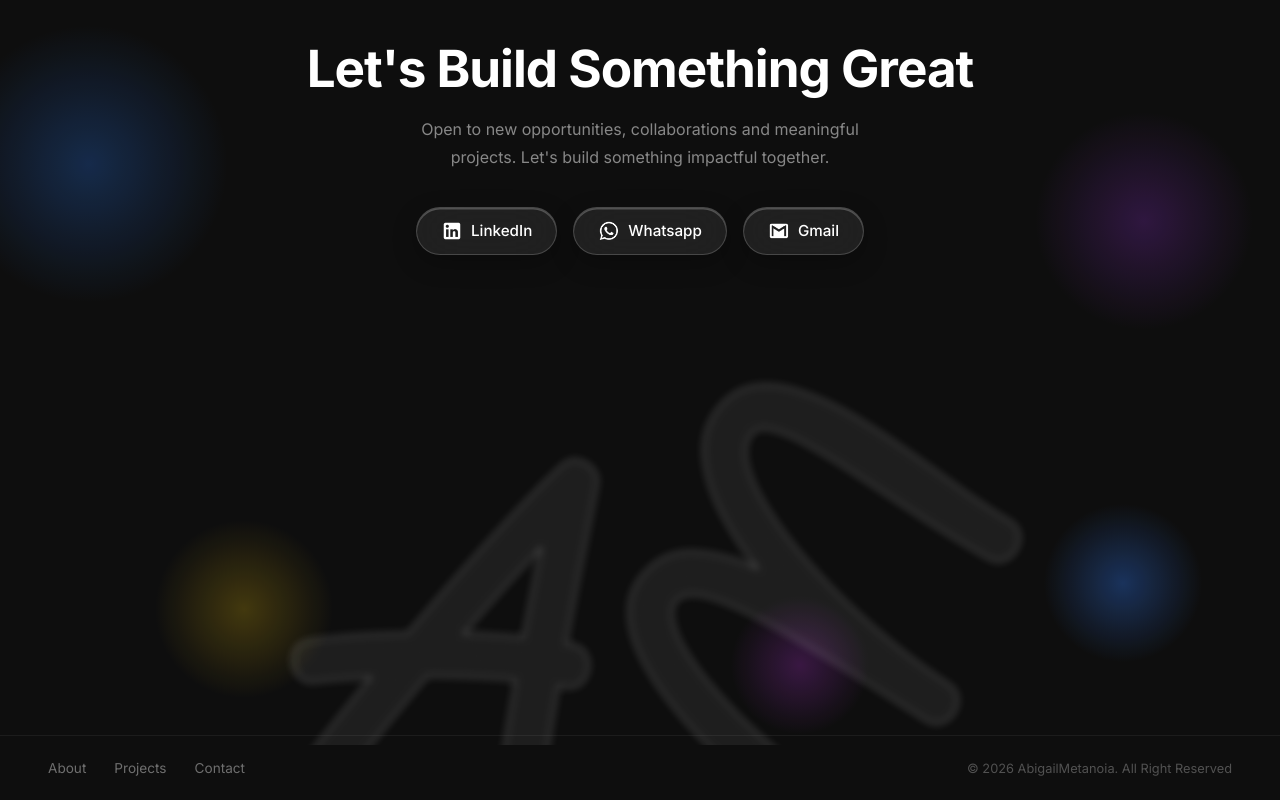
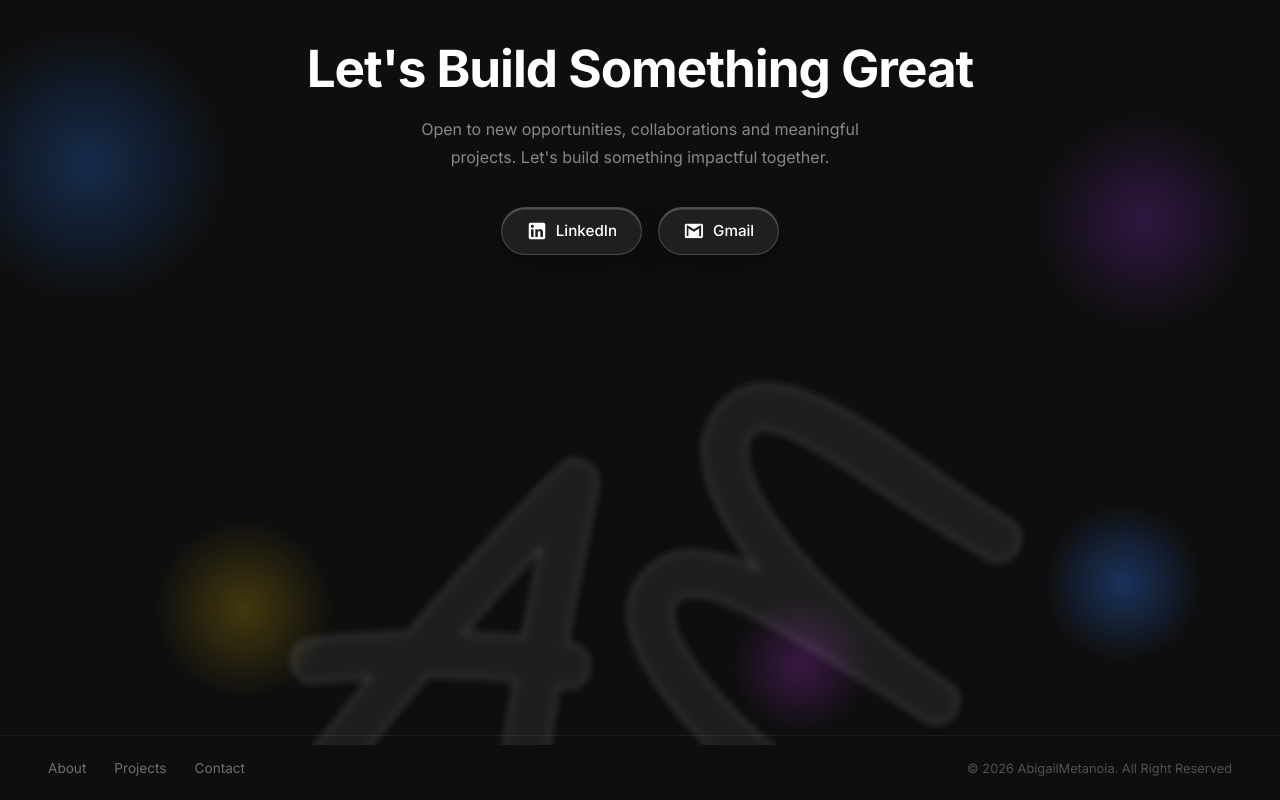
Before and after one commit to AbigailMetanoia/my-portfolio, a React (Vite) app: page / in a window 1280 px wide. Shown: the part 3060-3860 px from the top of the page. Built offline with nearby package versions, Linux system fonts and the light colour scheme; a web font is replaced by a local one.

Commit message:
no contacts update

```diff
--- a/src/components/ContactCTA.jsx
+++ b/src/components/ContactCTA.jsx
@@ -1,6 +1,6 @@
 import iconLinkedIn from "../assets/mdi_linkedin.png";
 import iconGmail from "../assets/mdi_gmail.png";
-import iconWhatsapp from "../assets/ic_baseline-whatsapp.png";
+// import iconWhatsapp from "../assets/ic_baseline-whatsapp.png";
 import useIsMobile from "../hooks/Useismobile";
 
 const contacts = [
@@ -9,7 +9,7 @@ const contacts = [
     href: "https://www.linkedin.com/in/abigail-metanoia-melody-09bb99219/",
     icon: iconLinkedIn,
   },
-  { label: "Whatsapp", href: "https://wa.me/6281994055237", icon: iconWhatsapp },
+  // { label: "Whatsapp", href: "https://wa.me/6281994055237", icon: iconWhatsapp },
   { label: "Gmail", href: "mailto:abigailmetanoia17@gmail.com", icon: iconGmail },
 ];
 
--- a/src/pages/ContactPage.jsx
+++ b/src/pages/ContactPage.jsx
@@ -1,7 +1,7 @@
 import amLogo from "../assets/AM_Vector.png";
 import iconLinkedIn from "../assets/skill-icons_linkedin.png";
 import iconGmail from "../assets/gmail.png";
-import iconWhatsapp from "../assets/logos_whatsapp-icon.png";
+// import iconWhatsapp from "../assets/logos_whatsapp-icon.png";
 import useIsMobile from "../hooks/Useismobile";
 
 const contacts = [
@@ -10,7 +10,7 @@ const contacts = [
     href: "https://www.linkedin.com/in/abigail-metanoia-melody-09bb99219/",
     icon: iconLinkedIn,
   },
-  { label: "Whatsapp", href: "https://wa.me/6281994055237", icon: iconWhatsapp },
+  // { label: "Whatsapp", href: "https://wa.me/6281994055237", icon: iconWhatsapp },
   { label: "Gmail", href: "mailto:abigailmetanoia17@gmail.com", icon: iconGmail },
 ];
 
```
